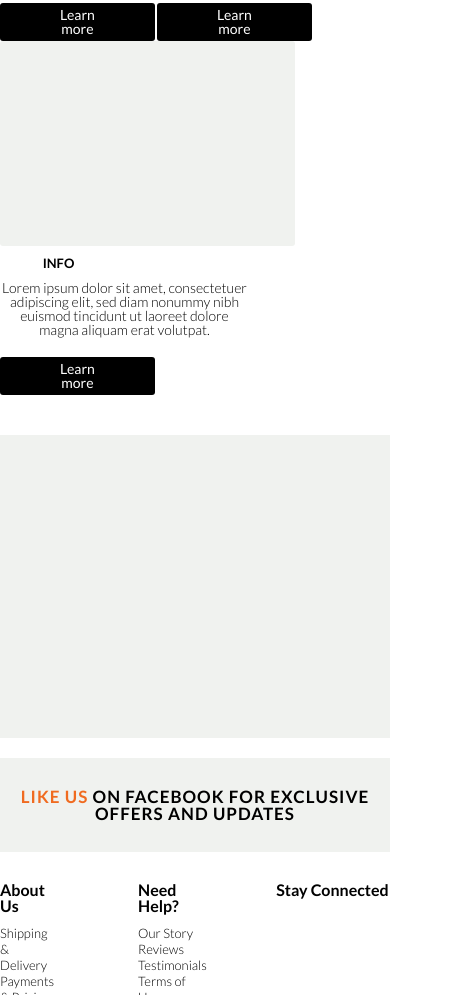
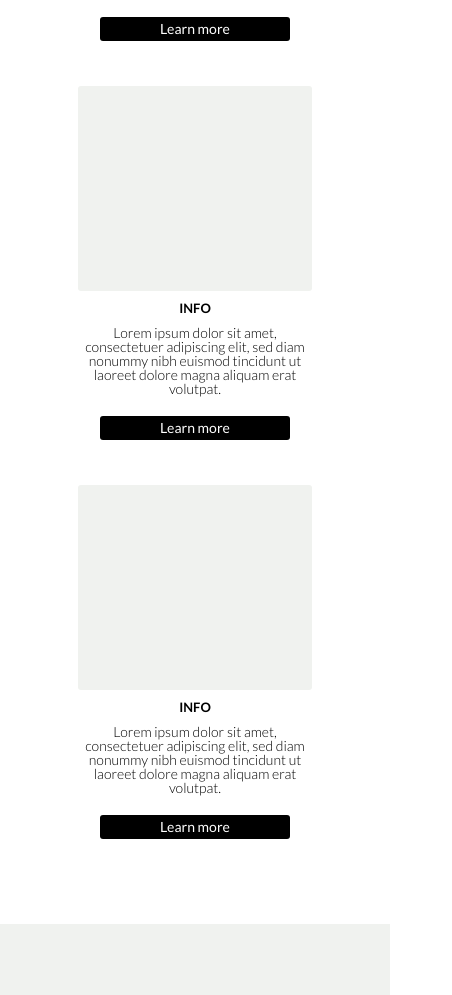
Before and after one commit to jessemartin89/Symphony-Commerce, a website: page index.html in a window 390 px wide. Shown: the part 1005-2000 px from the top of the page, 452 px wide, since content can reach past the window. Drawn offline with Linux system fonts and the light colour scheme.

Commit message:
header to portfolio header responsive

```diff
--- a/_/components/sass/_base.scss
+++ b/_/components/sass/_base.scss
@@ -8,11 +8,4 @@ body{
   font-family: $primaryFont;
 }
 
-.thirds{
-  width:30%;
-  float:left;
-  margin-right:40px;
-  &:last-of-type{margin-right:0px;}
-}
-
 a{text-decoration:none;}
--- a/_/components/sass/_layout.scss
+++ b/_/components/sass/_layout.scss
@@ -9,7 +9,7 @@ $grid-padding: 10px;
 
 $small					: 320px;
 $medium					: 480px;
-$large					: 768px;
+$large					: 780px;
 $desktop				: 1024px;
 
 #shipping-header{
@@ -47,16 +47,27 @@ $desktop				: 1024px;
   h1#branding{
     font-family: 'Cinzel', serif;
     font-size:30px;
-    @include at-breakpoint($medium){
+    margin-left:20px;
+    margin-bottom:5px;
+    @include at-breakpoint($large){
+      width:180px;
       font-size:48px;
-    }
+      margin-left:0;
+      margin-bottom:0;
+    } //medium
     letter-spacing: 2px;
-    width:180px;
+    width:130px;
     float:left;
     margin-right:20px;
   } //h1#branding
   div.menu{
-    @include span-columns(5,12);
+    margin-left:10px;
+    clear:both;
+    @include at-breakpoint($large){
+      @include span-columns(5,12);
+      margin-left:0;
+      clear:none;
+    }
     margin-top:13px;
     ul#main-menu{
       li.nav-link{
@@ -73,11 +84,18 @@ $desktop				: 1024px;
   div#your-cart{
     @include border-radius(5px);
     border: 1px solid #E1E0DE;
-    float:right;
+    float:left;
+    margin-left:20px;
+    margin-top:10px;
+    @include at-breakpoint($large){
+      float:right;
+      margin-left:0;
+      margin-top:0;
+    } //medium
     div{
       display: table-cell;
       vertical-align: middle;
-    }
+    } //div
     #bag{
       width:20px;
       padding:5px 8px;
@@ -129,10 +147,20 @@ $desktop				: 1024px;
   #info-container{
     padding:20px 0 40px;
     .thirds{
+      @include at-breakpoint($medium){
+        float:left;
+        margin-right:40px;
+        width:30%;
+        &:last-of-type{margin-right:0px;}
+        margin-bottom:0;
+      }
+      width:60%;
+      margin:0 auto 45px;
       text-align: center;
       .placeholder{
         height:205px;
         width:295px;
+        max-width:100%;
         background-color:#F0F2EF;
         @include border-radius(3px);
       } //placeholder
@@ -146,6 +174,7 @@ $desktop				: 1024px;
         font-weight:$light;
         font-size:14px;
         width:249px;
+        max-width:100%;
         margin:0 auto;
       }//p
       a{
@@ -175,6 +204,7 @@ $desktop				: 1024px;
     p{
       text-transform:uppercase;
       font-size: 17px;
+      line-height:20px;
       font-weight: $bold;
       letter-spacing:1px;
       a{color:#F06B20;}
@@ -185,8 +215,13 @@ $desktop				: 1024px;
     margin-bottom:10px;
   }
   div#about, div#need-help, div#why-us{
-    @include span-columns(2, 12);
-    margin-right:80px;
+    @include at-breakpoint($medium){
+      float:left;
+      margin-right:80px;
+      margin-bottom:0;
+    } //medium
+    width:30%;
+    margin-right:20px;
     li{
       list-style:none;
       a{
@@ -197,6 +232,10 @@ $desktop				: 1024px;
     } //li
   } //about, need-help, why-us
   div#stay-connected{
+    clear:left;
+    @include at-breakpoint($medium){
+      clear:none;
+    }
     input{
       padding: 10px;
       &.connected-email {
--- a/_/components/sass/_modules.scss
+++ /dev/null
@@ -1 +0,0 @@
-// Contact Header --------------------------------------------
--- a/_/components/sass/style.scss
+++ b/_/components/sass/style.scss
@@ -5,4 +5,3 @@
 @import "variables";
 @import "base";
 @import "layout";
-@import "modules";
```
Also changed, not shown: style.css.
